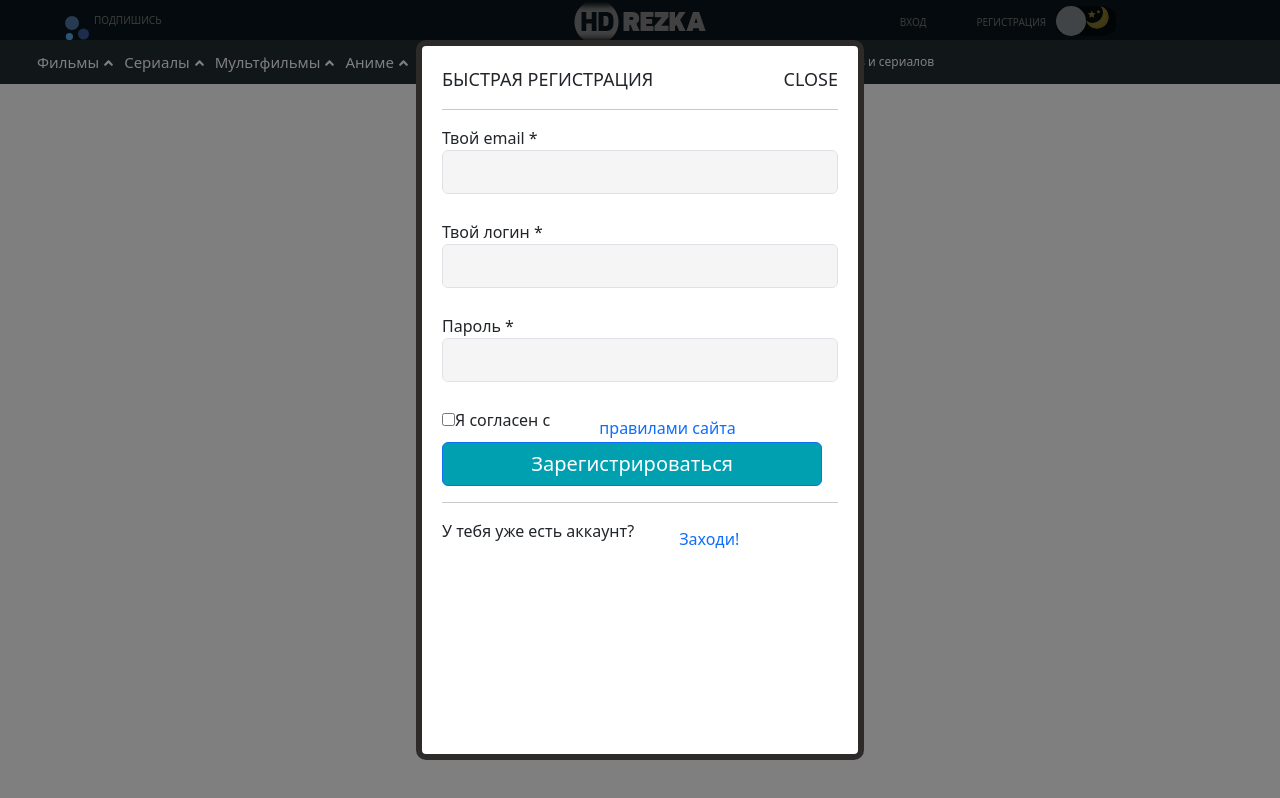
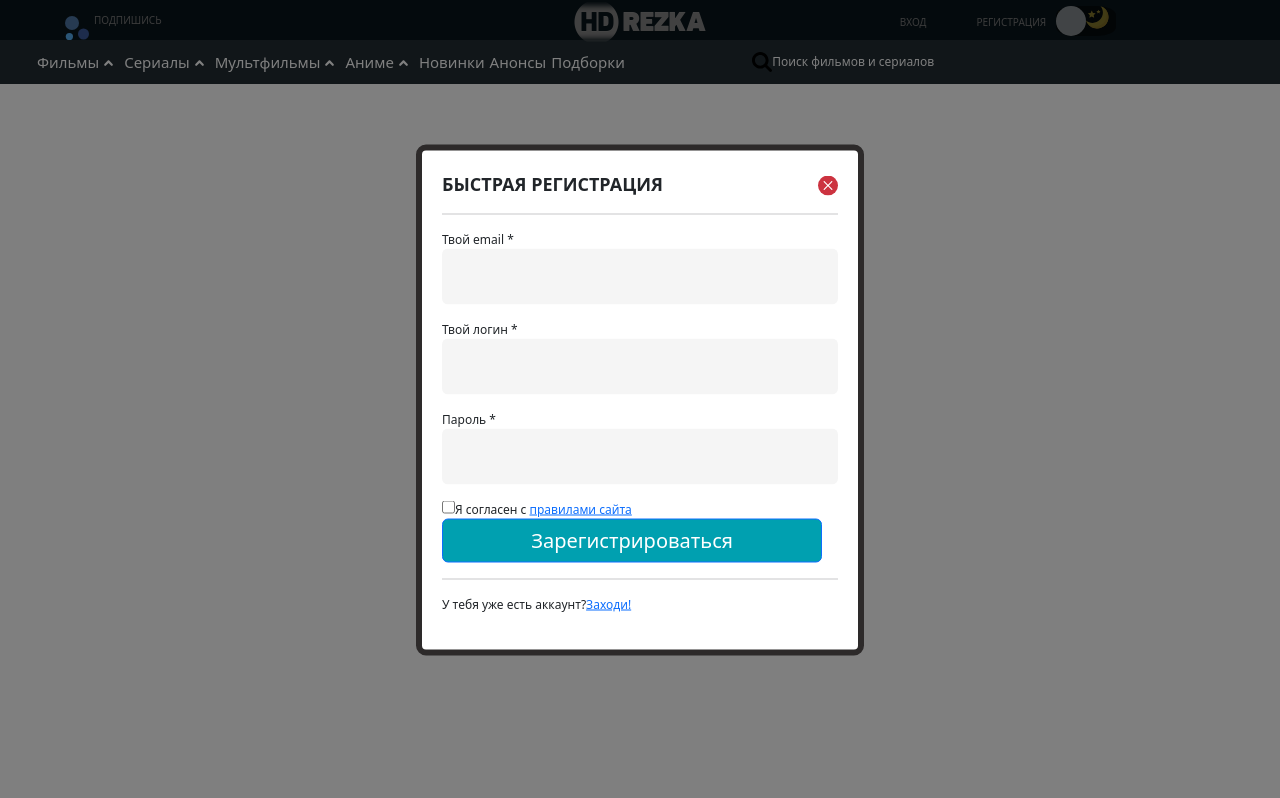
Before and after one commit to Mr0N/movie-hub-front, a React (Vite) app: page / in a window 1280 px wide. Both pictures are taken after a click on the link "РЕГИСТРАЦИЯ". Built offline with nearby package versions, Linux system fonts and the light colour scheme.

Commit message:
change form reg

```diff
--- a/src/header-site/head.css
+++ b/src/header-site/head.css
@@ -120,12 +120,14 @@ flex:0;
   position: relative;
     top:1vh;
 }
-.reg-header a {
+
+.link-reg {
   text-decoration: none;
   position: relative;
   top:1vh;
   padding-left: 45px;
 }
+
 .toggle-header{
   position: relative;
   top:5%;
--- a/src/reg-site/reg.css
+++ b/src/reg-site/reg.css
@@ -1,4 +1,21 @@
+.bold-reg{
+    font-weight: bold;
+}
+.modal-window-reg{
+    font-size: 12px;
+    padding-top: 0;
+    padding-bottom: 0;
+}
+.hr-reg {
+    padding-top: 0;
+    padding-bottom: 0;
+}
+.modal-window-reg .form-control
+{
+    height: 7vh;
+    border:none;
 
+}
 .modal-window-reg{
     position: absolute;
     top: 50%;
@@ -11,7 +28,9 @@
     z-index: 2;
     background-color:white;
     width: 35%;
-    height: 90%;
+      max-height: 90vh;
+  height: auto;
+
 }
 
 .hide-reg{
@@ -53,8 +72,3 @@
     font-size: 20px;
     background-color:whitesmoke;
 }
-
-.form-reg > div
-{
-    padding-bottom: 10px;
-}
--- a/src/reg-site/reg.jsx
+++ b/src/reg-site/reg.jsx
@@ -2,50 +2,59 @@ import React from "react";
 import "../reg-site/reg.css";
 import 'bootstrap/dist/css/bootstrap.min.css';
 import "bootstrap";
+import closeImage from "../assets/close.svg";
+import { left } from "@popperjs/core";
 
 
-let change = ()=>{
+let change = () => {
    let modal = document.querySelector(".modal-window-reg");
    modal.classList.toggle("hide-reg");
    let obj = document.querySelector(".modal-window-background-reg");
    obj.classList.toggle("hide-reg");
 }
-let reg = ()=>{
-   return(<div>
-      <p><a onClick={change} className="upper-text whitesmoke" href="#">Регистрация</a></p>
+let MessageError = ()=>{
+   return <p className="error error-message-reg"></p>;
+}
+let reg = () => {
+   return (<div>
+      <p><a onClick={change} className="upper-text whitesmoke link-reg" href="#">Регистрация</a></p>
       <div className="modal-window-background-reg hide-reg">
 
       </div>
       <div className="modal-window-reg hide-reg">
          <div className="speed-reg">
-         <span >Быстрая регистрация</span>
-         <span className="close-registration" onClick={change}>Close</span>
+            <span className="bold-reg">Быстрая регистрация</span>
+            <span className="close-registration" onClick={change}>
+               <img style={{width:"20px",
+                           height:"20px"
+               }} src={closeImage}></img>
+            </span>
          </div>
-         <hr/>
+         <hr  className="hr-reg"/>
          <form method="get" className="form-reg">
             <div>
                <label>Твой email <span className="star">*</span></label>
-               <input className="form-control" type="input" name="email"/>
-               <p className="error error-message-reg"></p>
+               <input className="form-control" type="input" name="email" />
+               <MessageError/>
             </div>
             <div>
                <label>Твой логин <span className="star">*</span></label>
-               <input className="form-control" type="input" name="email"/>
-               <p className="error error-message-reg"></p>
+               <input className="form-control" type="input" name="login" />
+               <MessageError/>
             </div>
             <div>
                <label>Пароль <span className="star">*</span></label>
-               <input className="form-control" type="input" name="email"/>
-               <p className="error error-message-reg"></p>
+               <input className="form-control" type="input" name="password" />
+               <MessageError/>
             </div>
             <div>
-               <input name="form-check-input rules-check-box" type="checkbox"/>
+               <input name="form-check-input rules-check-box" type="checkbox" />
                <label for="rules-check-box"> Я согласен с <a href="#" target="_blank">правилами сайта</a></label>
             </div>
-            <input className="btn-reg btn btn-primary" type="submit" value="Зарегистрироваться"/>
+            <input className="btn-reg btn btn-primary" type="submit" value="Зарегистрироваться" />
          </form>
-         <hr/>
-         <p>У тебя уже есть аккаунт?<a href="#">Заходи!</a></p>
+         <hr className="hr-reg"/>
+         <p>У тебя уже есть аккаунт?<a  href="#">Заходи!</a></p>
       </div>
    </div>)
 }
```
Also changed, not shown: src/App.css (line endings or trailing spaces), src/assets/close.svg (added).
